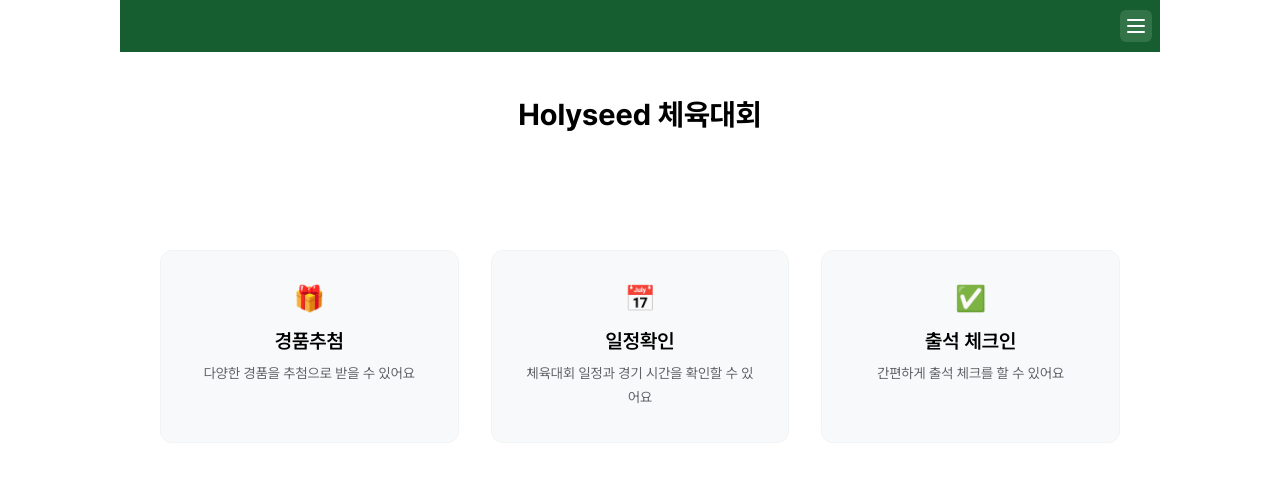
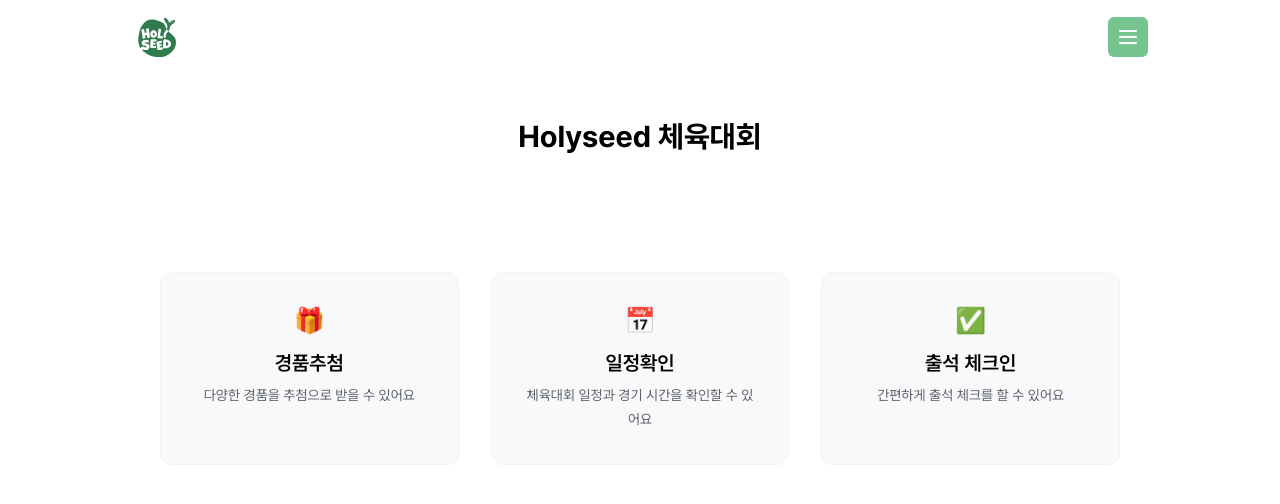
Before and after one commit to CH4MD0M/holyseed-sports-day, a Next.js app: page / in a window 1280 px wide. Shown: the top 504 px of the page. Built offline with nearby package versions, Linux system fonts and the light colour scheme; no server answers.

Commit message:
css: 메인 레이아웃 수정
- Header 디자인 수정
- 스크롤시 css 적용되도록 수정

```diff
--- a/src/components/layout/layout.module.css
+++ b/src/components/layout/layout.module.css
@@ -13,7 +13,7 @@
 
 .page-main {
   flex: 1;
-  min-height: calc(100vh - 52px);
+  min-height: calc(100vh - 74px);
   padding: 12px 16px;
 }
 
@@ -22,10 +22,16 @@
   display: flex;
   align-items: center;
   justify-content: space-between;
-  padding: 0 8px;
-  background-color: #165e30;
-  min-height: 52px;
+  padding: 12px;
   width: 100%;
+  backdrop-filter: blur(10px);
+  transition: box-shadow 0.3s ease;
+}
+
+/* 스크롤 시*/
+.main-header.scrolled {
+  box-shadow: 0px 5px 5px rgba(0, 0, 0, 0.05);
+  backdrop-filter: blur(15px);
 }
 
 .main-header .leftSection {
@@ -43,9 +49,8 @@
   display: flex;
   align-items: center;
   justify-content: center;
-  width: 32px;
-  height: 32px;
-  background-color: #337348;
+  padding: 8px;
+  background-color: #76c490;
   border: none;
   border-radius: 6px;
   cursor: pointer;
@@ -53,12 +58,8 @@
   transition: background-color 0.2s ease;
 }
 
-.main-header .iconButton:hover {
-  background-color: rgba(255, 255, 255, 0.2);
-}
-
 .main-header .iconButton:active {
-  background-color: rgba(255, 255, 255, 0.2);
+  background-color: #3f7852;
 }
 
 /* Page header (페이지별 헤더) */
@@ -66,10 +67,9 @@
   display: flex;
   align-items: center;
   justify-content: space-between;
-  padding: 0 8px;
+  padding: 12px;
   background-color: #ffffff;
   border-bottom: 1px solid #e5e7eb;
-  min-height: 52px;
 }
 
 .page-header .leftSection {
@@ -96,8 +96,7 @@
   display: flex;
   align-items: center;
   justify-content: center;
-  width: 32px;
-  height: 32px;
+  padding: 8px;
   background: none;
   border: none;
   border-radius: 6px;
--- a/src/components/layout/main-layout.tsx
+++ b/src/components/layout/main-layout.tsx
@@ -1,10 +1,12 @@
 'use client';
 
-import { useState } from 'react';
+import { useEffect, useState } from 'react';
 import { Menu } from 'lucide-react';
 
 import SideNavigation from '../side-navigation/side-navigation';
 import styles from './layout.module.css';
+
+import Image from 'next/image';
 
 interface MainLayoutProps {
   children: React.ReactNode;
@@ -12,6 +14,23 @@ interface MainLayoutProps {
 
 export default function MainLayout({ children }: MainLayoutProps) {
   const [isSideNavOpen, setIsSideNavOpen] = useState(false);
+
+  const [isScrolled, setIsScrolled] = useState(false);
+
+  useEffect(() => {
+    const handleScroll = () => {
+      const scrollTop = window.scrollY;
+      setIsScrolled(scrollTop > 20);
+    };
+
+    window.addEventListener('scroll', handleScroll);
+
+    return () => {
+      window.removeEventListener('scroll', handleScroll);
+    };
+  }, []);
+
+  console.log(isScrolled);
 
   const onMenuClick = () => {
     setIsSideNavOpen((prevState) => !prevState);
@@ -23,8 +42,10 @@ export default function MainLayout({ children }: MainLayoutProps) {
 
   return (
     <div className={styles['page-layout']}>
-      <header className={styles['main-header']}>
-        <div className={styles.leftSection}>{/* 필요시 추가 버튼 */}</div>
+      <header className={`${styles['main-header']} ${isScrolled ? styles['scrolled'] : ''}`}>
+        <div className={styles.leftSection}>
+          <Image src="/logo.svg" alt="Logo" width={50} height={50} aria-label="로고" />
+        </div>
 
         <div className={styles.rightSection}>
           <button className={styles.iconButton} onClick={onMenuClick} aria-label="메뉴">
```
